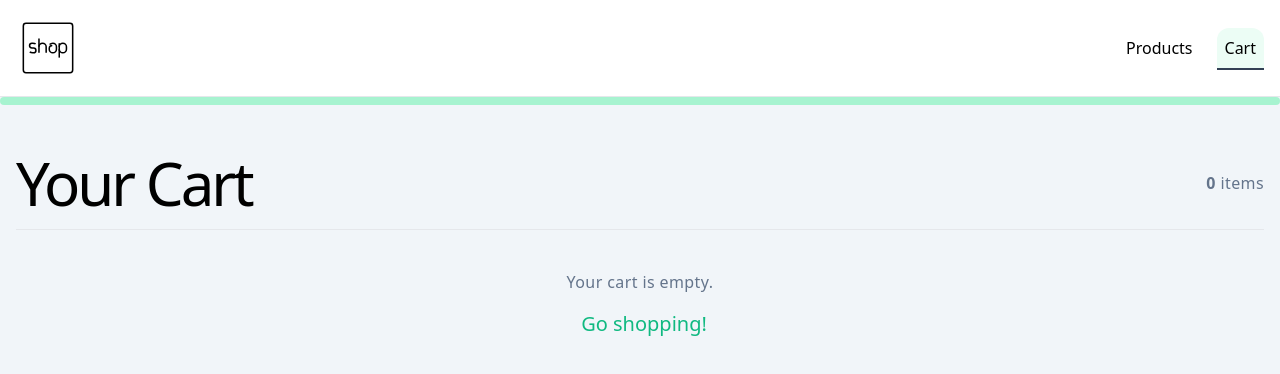
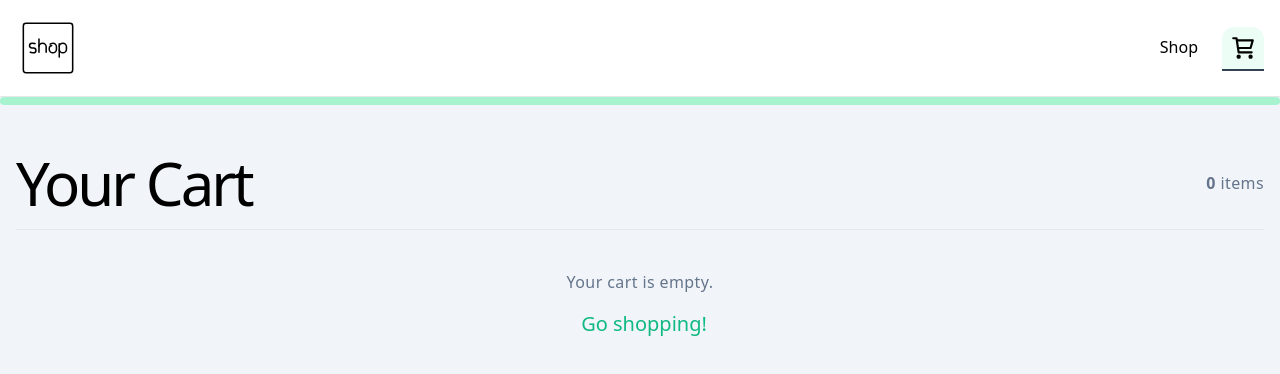
Before and after one commit to mo-shawa/ecomm-my-store, a Next.js app: page /cart in a window 1280 px wide. Shown: the top 374 px of the page. Built offline with nearby package versions, Linux system fonts and the light colour scheme.

Commit message:
add rtk query + final edits

```diff
--- a/src/components/layout/navbar.tsx
+++ b/src/components/layout/navbar.tsx
@@ -3,9 +3,13 @@ import Logo from './logo'
 import { motion } from 'framer-motion'
 import { useRouter } from 'next/router'
 import { navItemVariants } from '@/utils/framer'
+import { useAppSelector } from '@/hooks/redux'
+import { getCartQuantity } from '@/utils/cart'
 
 export default function Navbar() {
   const { pathname } = useRouter()
+  const cart = useAppSelector((state) => state.cart)
+  const quantity = getCartQuantity(cart)
 
   return (
     <nav className='w-full p-4 bg-white border-b'>
@@ -26,13 +30,44 @@ export default function Navbar() {
             isSelected={pathname === '/'}
             href='/'
           >
-            Products
+            Shop
           </NavItem>
           <NavItem
             isSelected={pathname === '/cart'}
             href='/cart'
           >
-            Cart
+            <svg
+              width='26px'
+              height='26px'
+              viewBox='0 0 24 24'
+              fill='none'
+              xmlns='http://www.w3.org/2000/svg'
+            >
+              <g
+                id='SVGRepo_bgCarrier'
+                strokeWidth='0'
+              ></g>
+              <g
+                id='SVGRepo_tracerCarrier'
+                strokeLinecap='round'
+                strokeLinejoin='round'
+              ></g>
+              <g id='SVGRepo_iconCarrier'>
+                {' '}
+                <path
+                  d='M6.29977 5H21L19 12H7.37671M20 16H8L6 3H3M9 20C9 20.5523 8.55228 21 8 21C7.44772 21 7 20.5523 7 20C7 19.4477 7.44772 19 8 19C8.55228 19 9 19.4477 9 20ZM20 20C20 20.5523 19.5523 21 19 21C18.4477 21 18 20.5523 18 20C18 19.4477 18.4477 19 19 19C19.5523 19 20 19.4477 20 20Z'
+                  stroke='#000000'
+                  strokeWidth='2'
+                  strokeLinecap='round'
+                  strokeLinejoin='round'
+                ></path>{' '}
+              </g>
+            </svg>
+            {!!cart.length && (
+              <span className='absolute top-0.5 -right-3 flex items-center justify-center text-xs h-5 w-5 bg-emerald-400 p-0.5 rounded-full text-white ml-1'>
+                {quantity}
+              </span>
+            )}
           </NavItem>
         </motion.ul>
       </div>
--- a/src/pages/cart.tsx
+++ b/src/pages/cart.tsx
@@ -2,6 +2,7 @@ import CartItem from '@/components/cart/cart-item'
 import PageWrapper from '@/components/layout/page-wrapper'
 import { useAppDispatch, useAppSelector } from '@/hooks/redux'
 import { emptyCart } from '@/store/cart-slice'
+import { getCartQuantity, getCartTotal } from '@/utils/cart'
 import { AnimatePresence, motion } from 'framer-motion'
 import Link from 'next/link'
 import { useEffect, useState } from 'react'
@@ -11,9 +12,8 @@ export default function Cart() {
   const cart = useAppSelector((state) => state.cart)
   const dispatch = useAppDispatch()
 
-  const total = cart.reduce((acc, curr) => acc + curr.price * curr.quantity, 0)
-
-  const quantity = cart.reduce((acc, curr) => acc + curr.quantity, 0)
+  const total = getCartTotal(cart)
+  const quantity = getCartQuantity(cart)
 
   useEffect(() => setHasMounted(true), []) // necessary due to checking localStorage
 
--- a/src/pages/index.tsx
+++ b/src/pages/index.tsx
@@ -1,33 +1,16 @@
-import { useAppDispatch, useAppSelector } from '@/hooks/redux'
-import { setInitialProducts, addPageOfProducts } from '@/store/products-slice'
-import { useEffect } from 'react'
-import { AnimatePresence, useScroll, useMotionValueEvent } from 'framer-motion'
+import { useAppSelector } from '@/hooks/redux'
+import { AnimatePresence } from 'framer-motion'
 import ProductModal from '@/components/product/product-modal'
 import ProductList from '@/components/product/product-list'
 import SkeletonList from '@/components/layout/loader'
 import PageWrapper from '@/components/layout/page-wrapper'
+import { useGetInitialProductsQuery } from '@/services/product'
 
 export default function Home() {
-  const products = useAppSelector((state) => state.products)
-  const dispatch = useAppDispatch()
   const selectedProduct = useAppSelector((state) => state.selectedProduct)
+  const { data, isFetching } = useGetInitialProductsQuery()
 
-  // const { scrollYProgress } = useScroll()
-
-  // useMotionValueEvent(scrollYProgress, 'change', (latest) => {
-  //   if (latest >= 0.8) {
-  //     fetchProducts()
-  //   }
-  // })
-
-  async function fetchProducts() {
-    const response = await fetch('https://fakestoreapi.com/products')
-    const data = await response.json()
-    dispatch(setInitialProducts(data))
-  }
-  useEffect(() => {
-    fetchProducts()
-  }, [])
+  const products = data ?? []
 
   return (
     <PageWrapper>
@@ -43,7 +26,7 @@ export default function Home() {
         initial={false}
         mode='wait'
       >
-        {products.length ? (
+        {!isFetching ? (
           <ProductList
             key='product-list'
             products={products}
--- a/src/services/product.ts
+++ b/src/services/product.ts
@@ -0,0 +1,21 @@
+import { createApi, fetchBaseQuery } from '@reduxjs/toolkit/query/react'
+
+export const api = createApi({
+  reducerPath: 'api',
+  tagTypes: ['Products'],
+  baseQuery: fetchBaseQuery({ baseUrl: 'https://fakestoreapi.com' }),
+  endpoints: (builder) => ({
+    getInitialProducts: builder.query<Product[], void>({
+      query: () => '/products',
+    }),
+    getPageOfProducts: builder.query<Product[], number>({
+      // this doesn't really do anything because the api only has 20 products, and doesn't support offset. But this is how I would implement pagination. https://fakestoreapi.com/docs
+      query: (page) => `/products?limit=20&offset=${page * 20}`,
+      serializeQueryArgs: ({ endpointName }) => endpointName,
+      merge: (prev, next) => [...prev, ...next],
+      forceRefetch: ({ currentArg, previousArg }) => currentArg !== previousArg,
+    }),
+  }),
+})
+
+export const { useGetInitialProductsQuery, useGetPageOfProductsQuery } = api
--- a/src/store/products-slice.ts
+++ /dev/null
@@ -1,19 +0,0 @@
-import { createSlice, PayloadAction } from '@reduxjs/toolkit'
-
-const initialState: Product[] = []
-
-const productsSlice = createSlice({
-  name: 'products',
-  initialState,
-  reducers: {
-    setInitialProducts: (_, action: PayloadAction<Product[]>) => action.payload,
-    addPageOfProducts: (state, action: PayloadAction<Product[]>) => [
-      ...state,
-      ...action.payload,
-    ],
-  },
-})
-
-export const { setInitialProducts, addPageOfProducts } = productsSlice.actions
-
-export default productsSlice.reducer
--- a/src/store/store.ts
+++ b/src/store/store.ts
@@ -1,14 +1,16 @@
 import { configureStore } from '@reduxjs/toolkit'
-import productsReducer from './products-slice'
 import cartReducer from './cart-slice'
 import selectedProductReducer from './selected-product-slice'
+import { api } from '@/services/product'
 
 export const store = configureStore({
   reducer: {
-    products: productsReducer,
+    [api.reducerPath]: api.reducer,
     cart: cartReducer,
     selectedProduct: selectedProductReducer,
   },
+  middleware: (getDefaultMiddleware) =>
+    getDefaultMiddleware().concat(api.middleware),
 })
 
 export type RootState = ReturnType<typeof store.getState>
--- /dev/null
+++ b/src/utils/cart.ts
@@ -0,0 +1,5 @@
+export const getCartQuantity = (cart: CartItem[]) =>
+  cart.reduce((acc, curr) => acc + curr.quantity, 0)
+
+export const getCartTotal = (cart: CartItem[]) =>
+  cart.reduce((acc, curr) => acc + curr.price * curr.quantity, 0)
```
